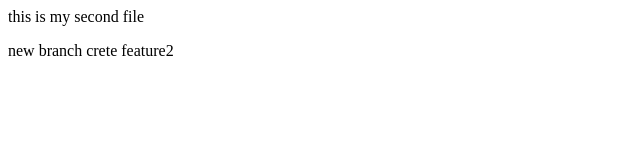
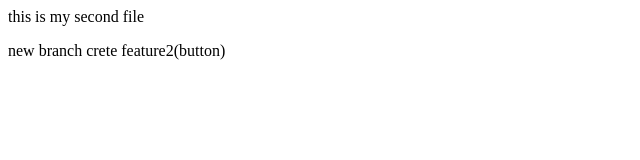
Before and after one commit to rohitshroff2206/LocalRepo, a plain HTML site: page index.html in a window 1280 px wide. Shown: the full height of the page, 0-640 px from the left. Drawn offline with Linux system fonts and the light colour scheme.

```diff
--- a/index.html
+++ b/index.html
@@ -1,2 +1,2 @@
 <p> this is my second file</p>
-<p> new branch crete feature2</p>
+<p> new branch crete feature2(button)</p>
```
